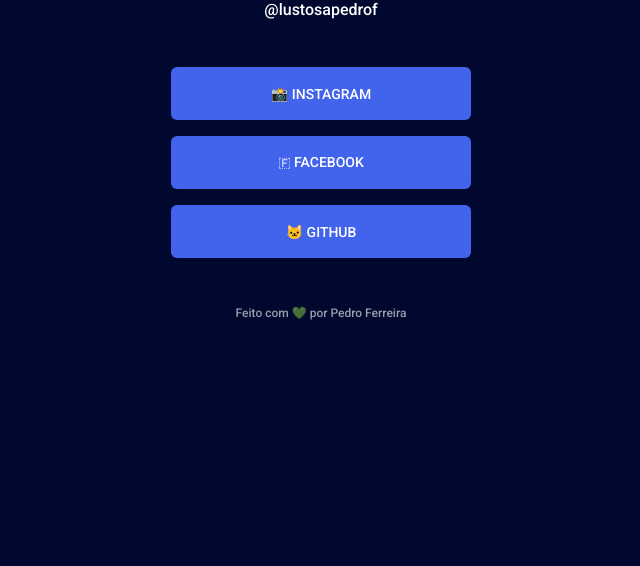
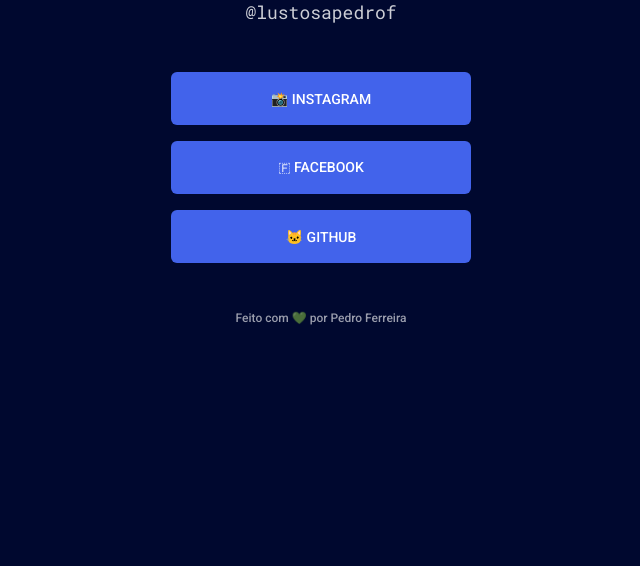
Before and after one commit to pedrofl747/maratona-explorer-2, a plain HTML site: page index.html in a window 1280 px wide. Shown: the part 234-800 px from the top of the page, without its empty margins (319-959 px from the left). Drawn offline with Linux system fonts and the light colour scheme.

Commit message:
Update style.css

```diff
--- a/style.css
+++ b/style.css
@@ -58,7 +58,7 @@ h1 {
   margin-bottom: 8px;
 }
 
-.usernamr {
+.username {
   font-family: 'Roboto Mono', monospace;
   font-size: 18px;
   opacity: 0.8;
```
